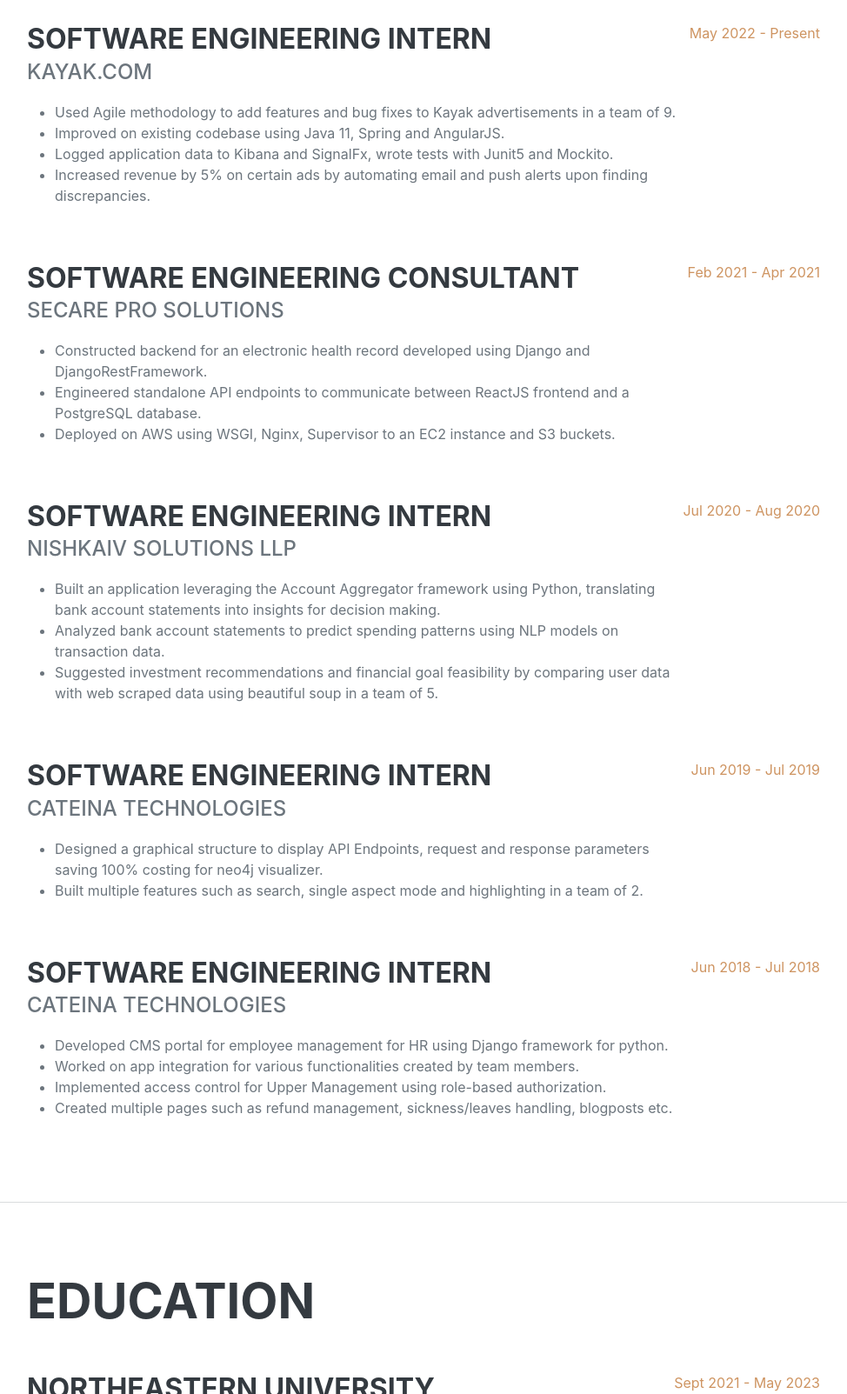
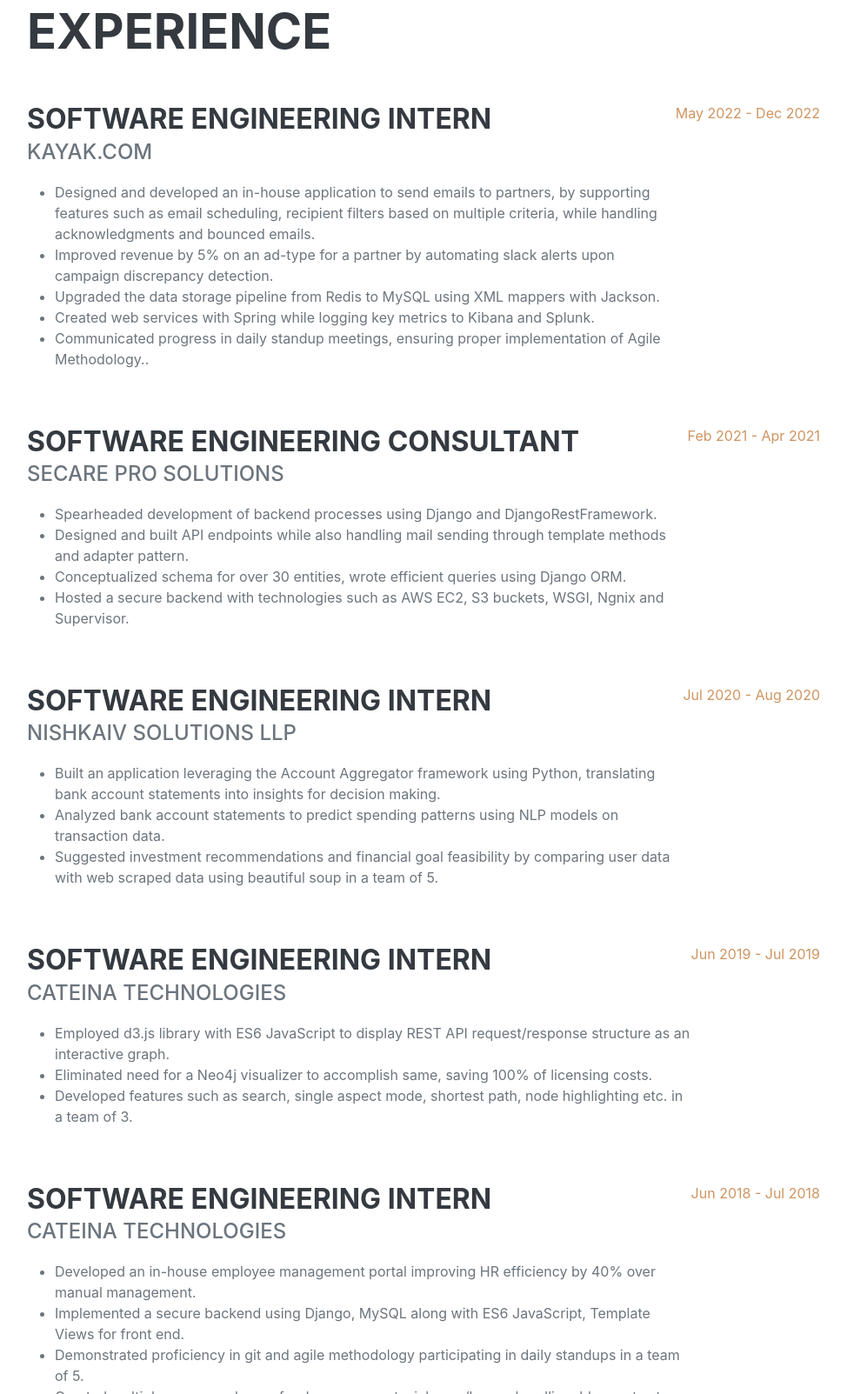
Before and after one commit to rushimok73/mscs_portfolio, a website: page index.html in a window 1280 px wide. Shown: the part 970-2573 px from the top of the page at 87% size, without its empty margins (289-1263 px from the left). Drawn offline with nearby package versions, Linux system fonts and the light colour scheme; a web font is replaced by a local one.

Commit message:
updated info Jul 23

```diff
--- a/index.html
+++ b/index.html
@@ -52,9 +52,7 @@
                             My interests are mainly focused on building software with great design.
                         </p>
                         <p>
-                            I believe software development in the 21st century is akin to creating architecture in the
-                            physical world. Great code will be looked back upon and marveled at just like
-                            world-class structures.
+                            As a passionate and dedicated software engineer, I find immense joy in transforming innovative ideas into functional solutions. With meticulous attention to detail, I thrive on tackling complex challenges, continuously pushing the boundaries of what can be achieved. I approach each project with humility, recognizing the vastness of knowledge yet to be explored. Collaborating seamlessly with teammates, I foster strong relationships and contribute to the collective success of the team. Beyond coding, I am committed to continuous learning, actively staying updated on emerging technologies. I humbly offer my technical expertise and unwavering dedication to drive innovation and contribute to your organization's success.
                         </p>
 
 
@@ -75,22 +73,24 @@
                             <h3 class="mb-0">Software Engineering Intern</h3>
                             <div class="subheading mb-3">kayak.com</div>
                             <ul>
-                                <li>Used Agile methodology to add features and bug fixes to Kayak advertisements in a team of 9.</li>
-                                <li>Improved on existing codebase using Java 11, Spring and AngularJS.</li>
-                                <li>Logged application data to Kibana and SignalFx, wrote tests with Junit5 and Mockito.</li>
-                                <li>Increased revenue by 5% on certain ads by automating email and push alerts upon finding discrepancies.</li>
+                                <li>Designed and developed an in-house application to send emails to partners, by supporting features such as email scheduling, recipient filters based on multiple criteria, while handling acknowledgments and bounced emails.</li>
+                                <li>Improved revenue by 5% on an ad-type for a partner by automating slack alerts upon campaign discrepancy detection.</li>
+                                <li>Upgraded the data storage pipeline from Redis to MySQL using XML mappers with Jackson.</li>
+                                <li>Created web services with Spring while logging key metrics to Kibana and Splunk.</li>
+                                <li>Communicated progress in daily standup meetings, ensuring proper implementation of Agile Methodology..</li>
                             </ul>
                         </div>
-                        <div class="flex-shrink-0"><span class="text-primary">May 2022 - Present</span></div>
+                        <div class="flex-shrink-0"><span class="text-primary">May 2022 - Dec 2022</span></div>
                     </div>
                     <div class="d-flex flex-column flex-md-row justify-content-between mb-5">
                         <div class="flex-grow-1">
                             <h3 class="mb-0">Software Engineering Consultant</h3>
                             <div class="subheading mb-3">Secare Pro Solutions</div>
                             <ul>
-                                <li>Constructed backend for an electronic health record developed using Django and DjangoRestFramework.</li>
-                                <li>Engineered standalone API endpoints to communicate between ReactJS frontend and a PostgreSQL database.</li>
-                                <li>Deployed on AWS using WSGI, Nginx, Supervisor to an EC2 instance and S3 buckets.</li>
+                                <li>Spearheaded development of backend processes using Django and DjangoRestFramework.</li>
+                                <li>Designed and built API endpoints while also handling mail sending through template methods and adapter pattern.</li>
+                                <li>Conceptualized schema for over 30 entities, wrote efficient queries using Django ORM.</li>
+                                <li>Hosted a secure backend with technologies such as AWS EC2, S3 buckets, WSGI, Ngnix and Supervisor.</li>
                             </ul>
 
                         </div>
@@ -114,8 +114,9 @@
                             <h3 class="mb-0">Software Engineering Intern</h3>
                             <div class="subheading mb-3">Cateina Technologies</div>
                             <ul>
-                                <li>Designed a graphical structure to display API Endpoints, request and response parameters saving 100% costing for neo4j visualizer.</li>
-                                <li>Built multiple features such as search, single aspect mode and highlighting in a team of 2.</li>
+                                <li>Employed d3.js library with ES6 JavaScript to display REST API request/response structure as an interactive graph.</li>
+                                <li>Eliminated need for a Neo4j visualizer to accomplish same, saving 100% of licensing costs.</li>
+                                <li>Developed features such as search, single aspect mode, shortest path, node highlighting etc. in a team of 3.</li>
                             </ul>
 
                         </div>
@@ -126,9 +127,9 @@
                             <h3 class="mb-0">Software Engineering Intern</h3>
                             <div class="subheading mb-3">Cateina Technologies</div>
                             <ul>
-                                <li>Developed CMS portal for employee management for HR using Django framework for python.</li>
-                                <li>Worked on app integration for various functionalities created by team members.</li>
-                                <li>Implemented access control for Upper Management using role-based authorization.</li>
+                                <li>Developed an in-house employee management portal improving HR efficiency by 40% over manual management.</li>
+                                <li>Implemented a secure backend using Django, MySQL along with ES6 JavaScript, Template Views for front end.</li>
+                                <li>Demonstrated proficiency in git and agile methodology participating in daily standups in a team of 5.</li>
                                 <li>Created multiple pages such as refund management, sickness/leaves handling, blogposts etc.</li>
                             </ul>
                         </div>
@@ -153,11 +154,13 @@
                                     <li>Algorithms</li>
                                     <li>Database Management Systems</li>
                                     <li>Web Development</li>
+                                    <li>Scalable Distributed Systems</li>
+                                    <li>Principles of Software Engineering</li>
                                 </ul>
                             </div>
-                            <p><b>GPA</b>: 3.83</p>
+                            <p><b>GPA</b>: 3.9</p>
                         </div>
-                        <div class="flex-shrink-0"><span class="text-primary">Sept 2021 - May 2023</span></div>
+                        <div class="flex-shrink-0"><span class="text-primary">Sept 2021 - Dec 2023</span></div>
                     </div>
                     <div class="d-flex flex-column flex-md-row justify-content-between">
                         <div class="flex-grow-1">
```
